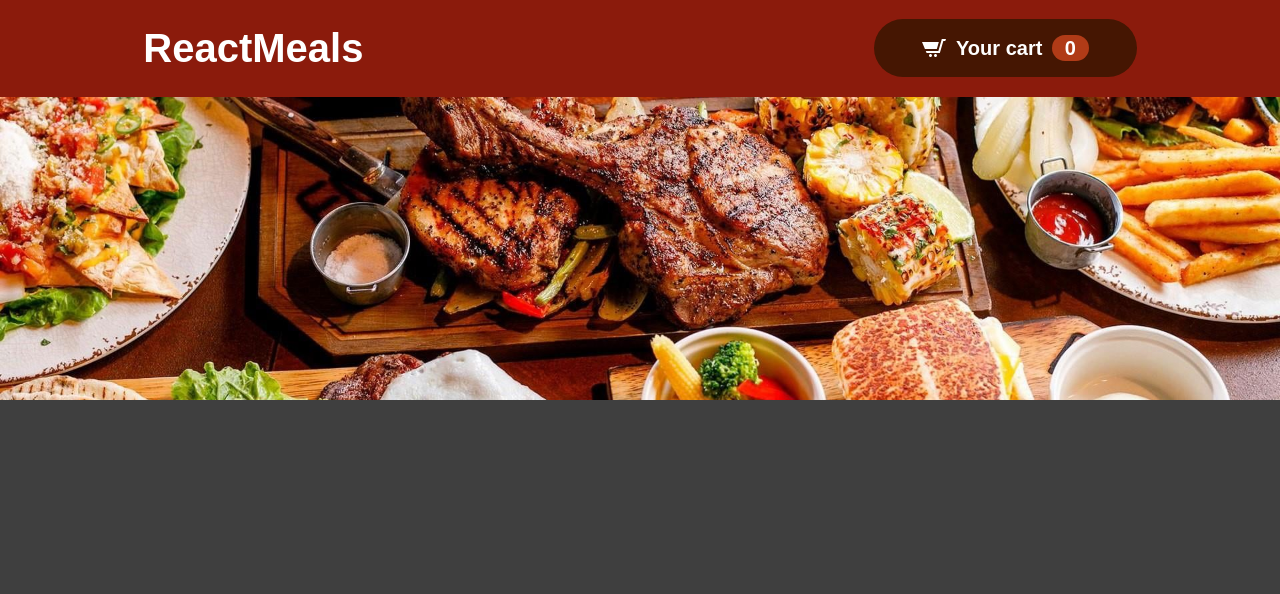
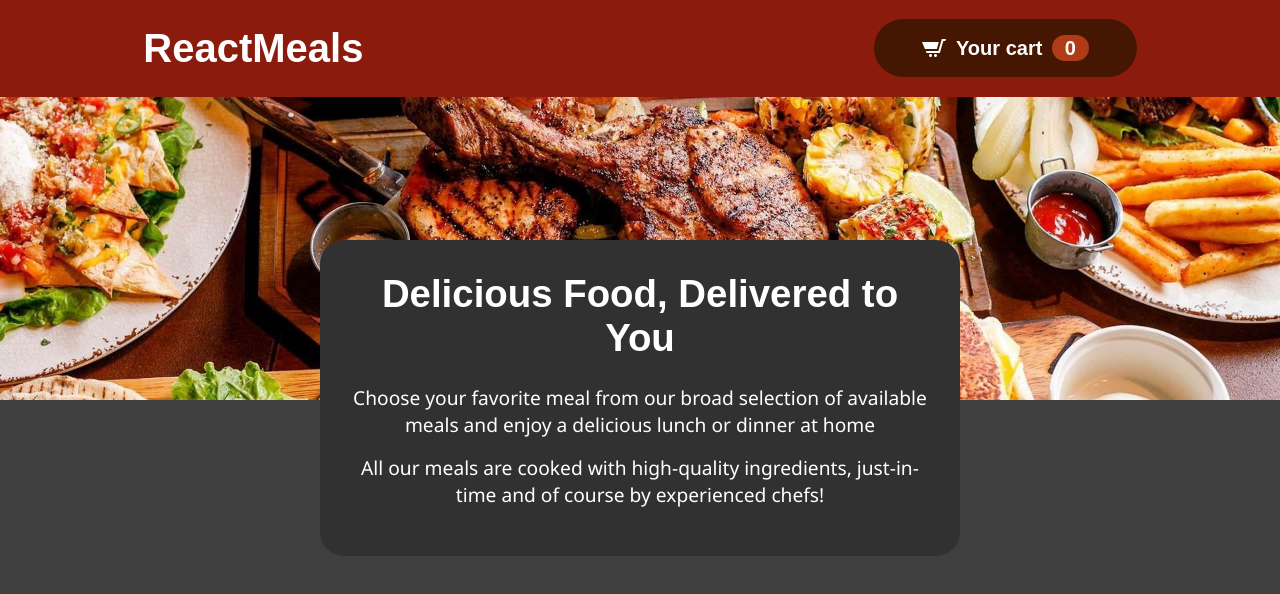
Before and after one commit to mathesukkj/react-meals, a React (Vite) app: page / in a window 1280 px wide. Shown: the top 594 px of the page. Built offline with nearby package versions, Linux system fonts and the light colour scheme.

Commit message:
feat: add Description

```diff
--- a/src/components/Meals/Description.jsx
+++ b/src/components/Meals/Description.jsx
@@ -0,0 +1,40 @@
+import React from "react";
+import styled from "styled-components";
+
+const Container = styled.div`
+    background-color: #323132;
+    color: white;
+    text-align: center;
+    width: 50%;
+    border-radius: 1.5rem;
+    margin: -10rem auto 0;
+    padding: 2rem;
+
+    h1 {
+        font-size: 2.4rem;
+        margin-bottom: 1.5rem;
+    }
+
+    p {
+        margin-bottom: 1rem;
+        font-size: 1.2rem;
+        font-weight: 400;
+        font-family: "Segoe UI";
+    }
+`;
+
+export default function Description() {
+    return (
+        <Container>
+            <h1>Delicious Food, Delivered to You</h1>
+            <p>
+                Choose your favorite meal from our broad selection of available
+                meals and enjoy a delicious lunch or dinner at home
+            </p>
+            <p>
+                All our meals are cooked with high-quality ingredients,
+                just-in-time and of course by experienced chefs!
+            </p>
+        </Container>
+    );
+}
--- a/src/components/Meals/Hero.jsx
+++ b/src/components/Meals/Hero.jsx
@@ -1,5 +1,6 @@
 import React from "react";
 import styled from "styled-components";
+import Description from "./Description";
 
 const Img = styled.div`
     height: 50vh;
@@ -11,5 +12,10 @@ const Img = styled.div`
 `;
 
 export default function Hero() {
-    return <Img />;
+    return (
+        <>
+            <Img />
+            <Description />
+        </>
+    );
 }
```
